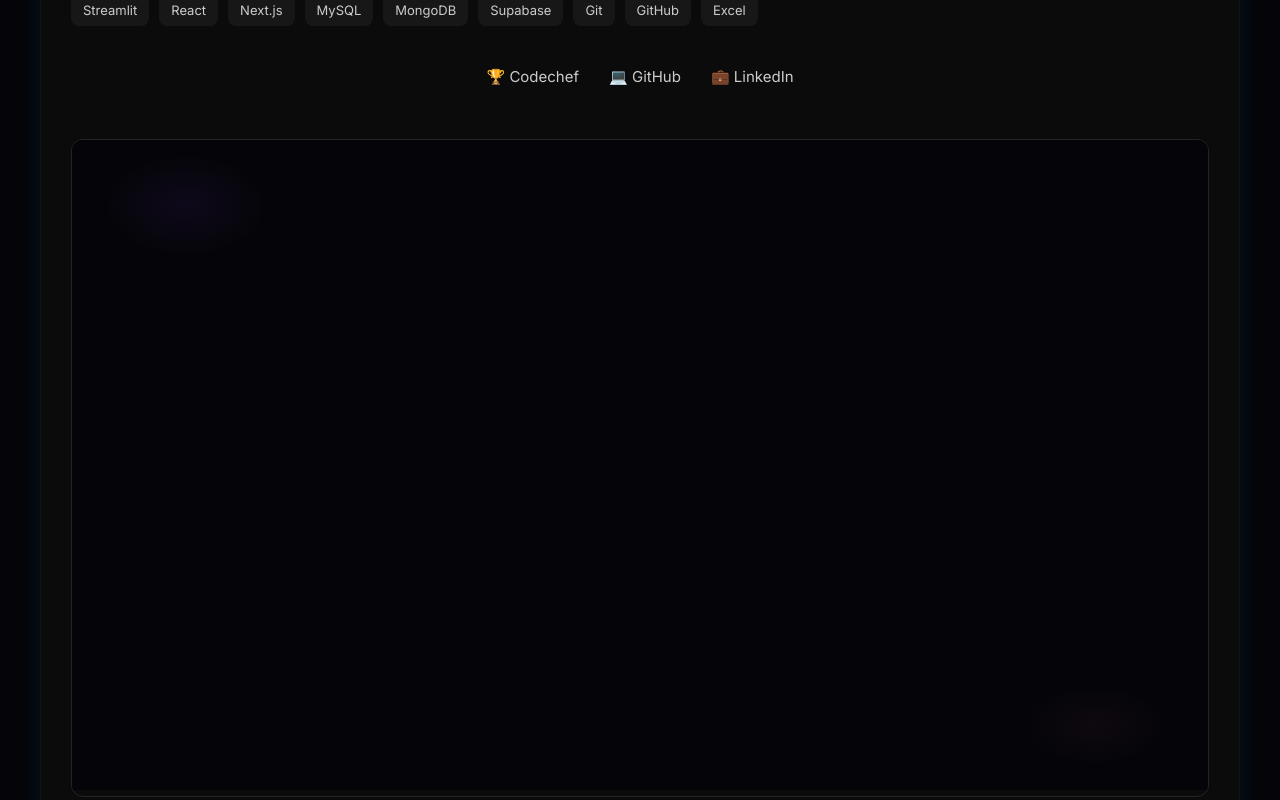
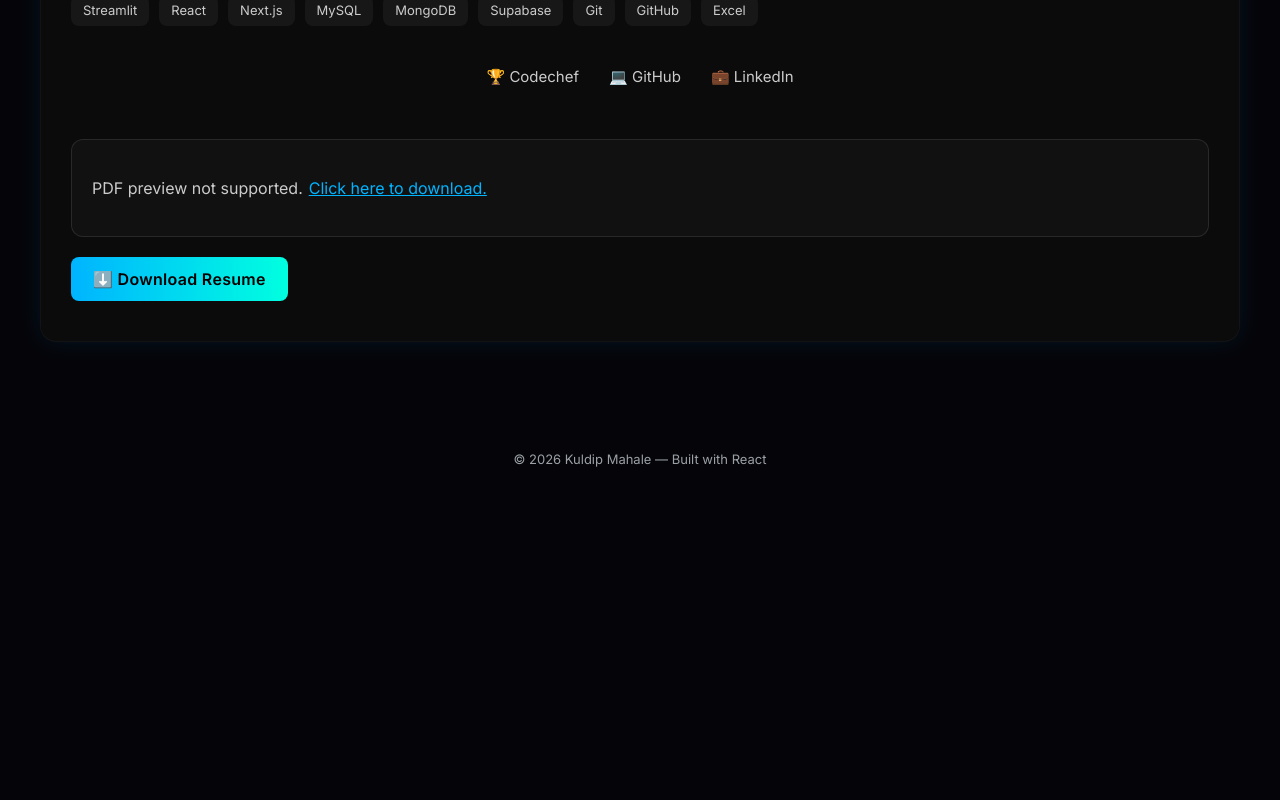
Before and after one commit to Kuldip8975/Kuldip_Portfolio, a React (Vite) app: page /resume in a window 1280 px wide. Shown: the part 1440-2240 px from the top of the page. After the commit the page ends 1929 px from the top, so only its background shows below. Built offline with nearby package versions, Linux system fonts and the light colour scheme; the HTML template or start-up script is replaced by a standard one.

Commit message:
Fix resume file name path

```diff
--- a/src/pages/About.jsx
+++ b/src/pages/About.jsx
@@ -131,7 +131,7 @@ that combine analytics, visualization, and real-world problem solving.
                     fontSize: "1.25rem",
                   }}
                 >
-                  B.Tech in Artificial Intelligence and Data Science
+                  B.Tech in Artificial Intelligence and Machine Learning
                 </h4>
                 <p
                   style={{
--- a/src/pages/Resume.jsx
+++ b/src/pages/Resume.jsx
@@ -230,42 +230,50 @@ export default function Resume() {
     borderRadius: 12,
     overflow: "hidden",
     border: "1px solid rgba(255,255,255,0.1)",
+    background: "#111"
   }}
 >
-          <iframe
-            src="/kuldip_mahale.pdf"
-            title="Kuldip Mahale Resume"
-            style={{
-              width: "100%",
-              height: "650px",
-              border: "none",
-              background: "#111",
-            }}
-          />
+  <object
+    data="/kuldip_mahale.pdf"
+    type="application/pdf"
+    width="100%"
+    height="650px"
+  >
+    <p style={{ padding: "20px", color: "#ccc" }}>
+      PDF preview not supported.
+      <a
+        href="/kuldip_mahale.pdf"
+        target="_blank"
+        rel="noopener noreferrer"
+        style={{ color: "#00b4ff", marginLeft: 6 }}
+      >
+        Click here to download.
+      </a>
+    </p>
+  </object>
 </motion.div>
 
 {/* Download Button */}
 <motion.a
   href="/kuldip_mahale.pdf"
-          download
+  target="_blank"
+  rel="noopener noreferrer"
   whileHover={{ scale: 1.05 }}
   whileTap={{ scale: 0.95 }}
   style={{
     display: "inline-block",
     marginTop: 20,
-            background: "#00b4ff",
-            color: "#fff",
+    background: "linear-gradient(90deg,#00b4ff,#00ffe0)",
+    color: "#000",
     padding: "10px 22px",
     borderRadius: 8,
     textDecoration: "none",
-            fontWeight: 500,
+    fontWeight: 600,
     letterSpacing: 0.3,
   }}
 >
   ⬇️ Download Resume
 </motion.a>
-
-
       </motion.div>
     </section>
   );
```
Lines whose indentation alone changed are shown as unchanged.
